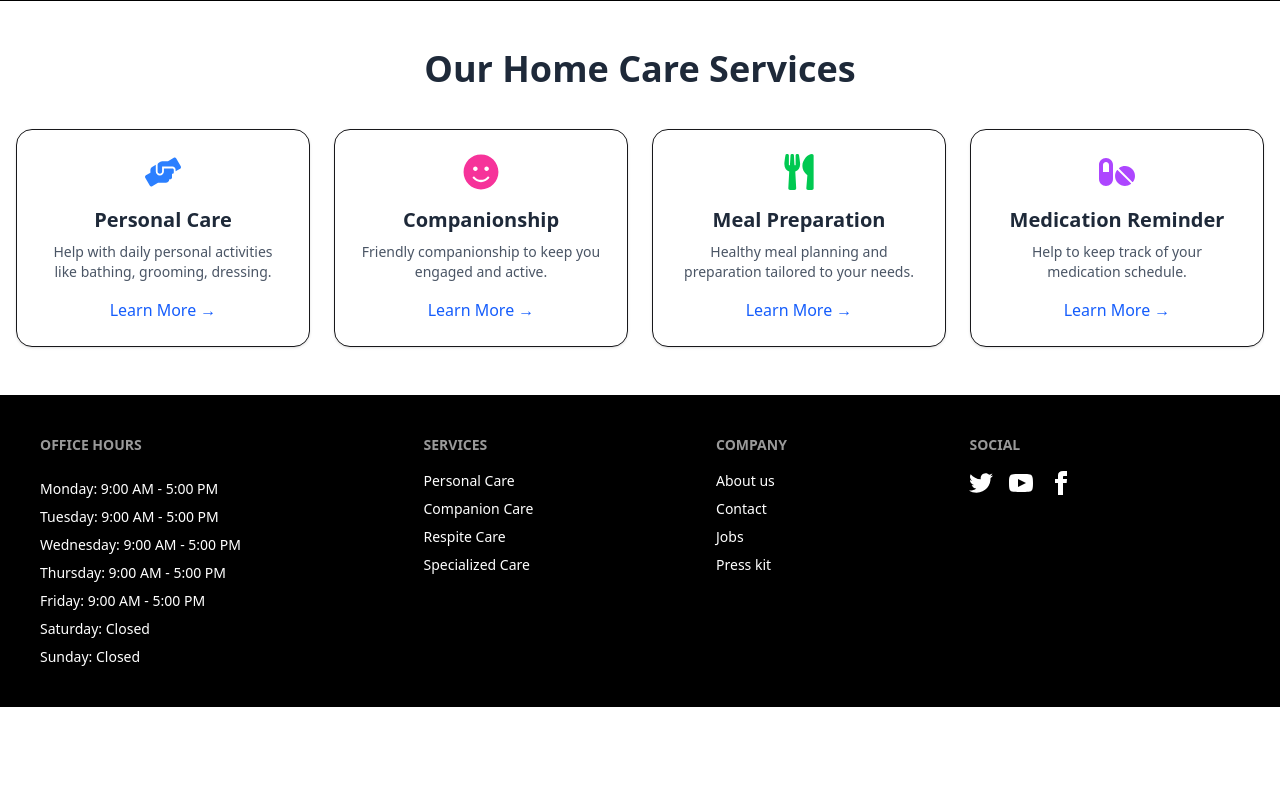
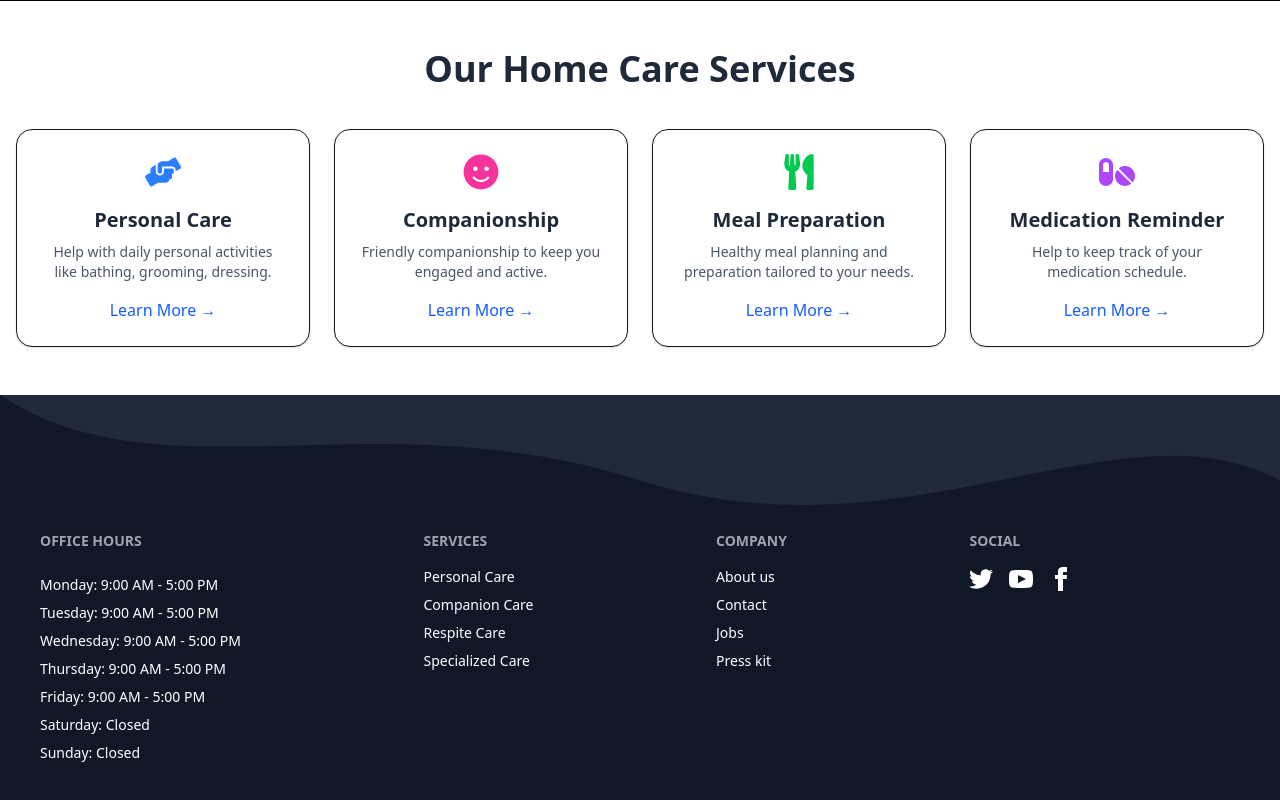
Before and after one commit to foysal90/bhc, a React (Vite) app in the folder bangla-home-care/: page / in a window 1280 px wide. Shown: the part 568-1368 px from the top of the page. Before the commit the page ends 1275 px from the top, so only its background shows below. Built offline with nearby package versions, Linux system fonts and the light colour scheme.

Commit message:
animation footer  added

```diff
--- a/bangla-home-care/src/components/DayLight/Mode.jsx
+++ b/bangla-home-care/src/components/DayLight/Mode.jsx
@@ -12,14 +12,14 @@ const Mode = () => {
 
   return (
     <div className={isDarkMode ? "dark-mode" : ""}>
-      <button className="mx-5" onClick={toggleDarkMode}>
+      <div className="mx-5" onClick={toggleDarkMode} role="button" tabIndex={0} onKeyPress={(e) => e.key === 'Enter' && toggleDarkMode()}>
         <input
           type="checkbox"
           checked={isDarkMode}
           readOnly
           className="toggle text-red-900 border-indigo-600 bg-white checked:border-orange-500 checked:bg-black"
         />
-      </button>
+      </div>
     </div>
   );
 };
--- a/bangla-home-care/src/components/Footer/Footer.jsx
+++ b/bangla-home-care/src/components/Footer/Footer.jsx
@@ -1,9 +1,36 @@
-
+import React from "react";
 import { Link } from "react-router-dom";
 
 const Footer = () => {
   return (
-    <footer className="footer sm:footer-horizontal bg-black text-white p-10">
+    <footer className="relative bg-gray-900 text-white pt-24">
+      {/* Wave Background */}
+      <div className="absolute top-0 left-0 w-full overflow-hidden leading-none z-0">
+        <svg
+          className="wave-svg"
+          viewBox="0 0 1200 120"
+          preserveAspectRatio="none"
+          xmlns="http://www.w3.org/2000/svg"
+        >
+          <path
+            d="M0,0 C150,100 350,0 600,80 C850,160 1050,0 1200,80 L1200,0 L0,0 Z"
+            fill="#1f2937"
+          >
+            <animateTransform
+              attributeName="transform"
+              attributeType="XML"
+              type="translate"
+              from="0 0"
+              to="-200 0"
+              dur="5s"
+              repeatCount="indefinite"
+            />
+          </path>
+        </svg>
+      </div>
+
+      {/* Footer Content */}
+      <div className="relative z-10 footer sm:footer-horizontal  text-white p-10">
         <nav>
           <h6 className="footer-title">Office Hours</h6>
           <Link className="block mt-2 cursor-default" to="#">
@@ -28,7 +55,6 @@ const Footer = () => {
             Sunday: Closed
           </Link>
         </nav>
-
         <nav>
           <h6 className="footer-title">Services</h6>
           <Link className="link link-hover" to="#">
@@ -102,6 +128,7 @@ const Footer = () => {
             </Link>
           </div>
         </nav>
+      </div>
     </footer>
   );
 };
--- a/bangla-home-care/src/components/Navbar/Navbar.jsx
+++ b/bangla-home-care/src/components/Navbar/Navbar.jsx
@@ -64,7 +64,7 @@ const Navbar = () => {
         </NavLink>
       </li>
       <li>
-        <a >
+        <a>
           <Mode />
         </a>
       </li>
@@ -98,7 +98,7 @@ const Navbar = () => {
             {navItems}
           </ul>
         </div>
-        <a className="btn btn-ghost navbar-center ml-12 lg:ml-0  text-xl">
+        <a className="btn btn-ghost navbar-center ml-2 lg:ml-0  text-xl">
           Bangla Home Care
         </a>
       </div>
@@ -108,7 +108,7 @@ const Navbar = () => {
       </div>
 
       <div className="navbar-end">
-        <button className="relative inline-block px-6 py-3 rounded-full w-52 overflow-hidden group">
+        <button className="relative inline-block px-6 py-3 rounded-full  overflow-hidden group">
           {/* Animated glowing background layer */}
           <span className="absolute inset-0 animate-gradient-x bg-[linear-gradient(270deg,#ff00cc,#3333ff,#00ffee)] bg-[length:400%_400%] blur-sm opacity-70 transition-all duration-1000 group-hover:scale-110 animate-pulse"></span>
 
```
Lines whose indentation alone changed are shown as unchanged.
